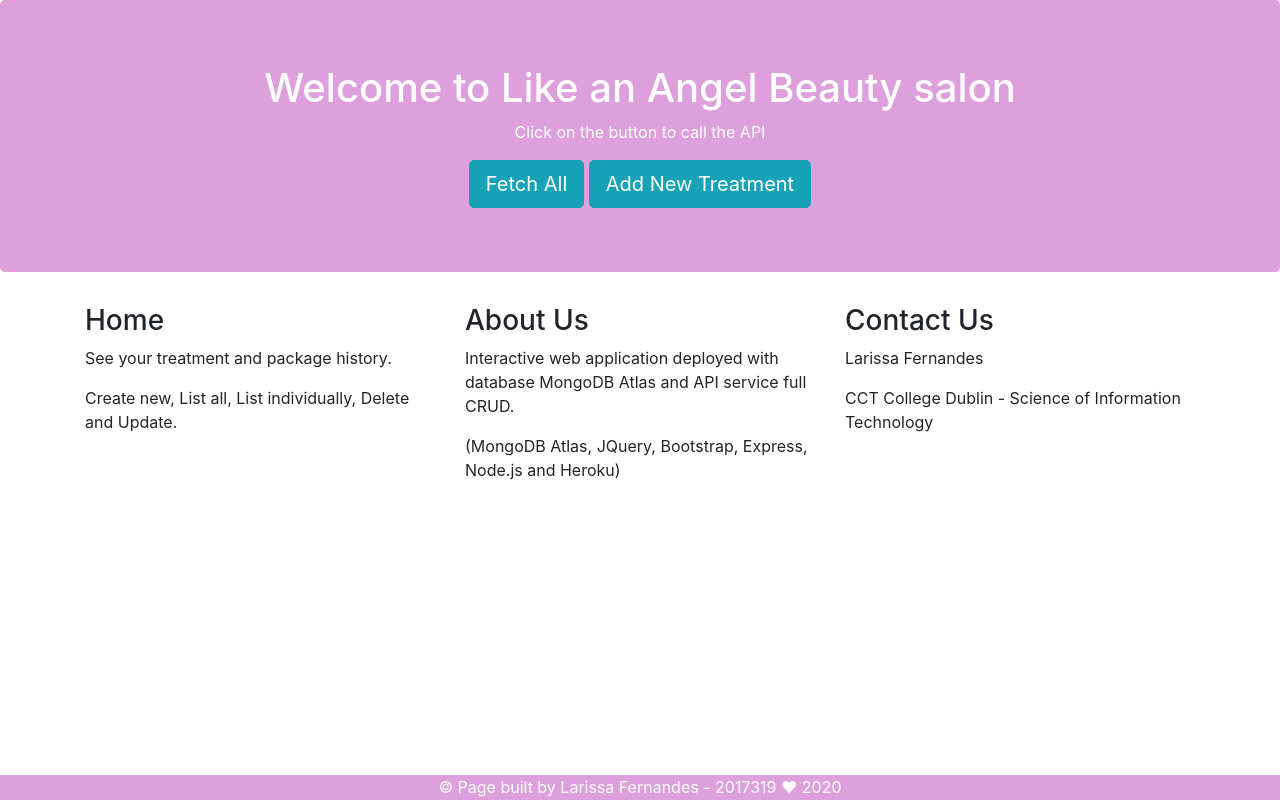
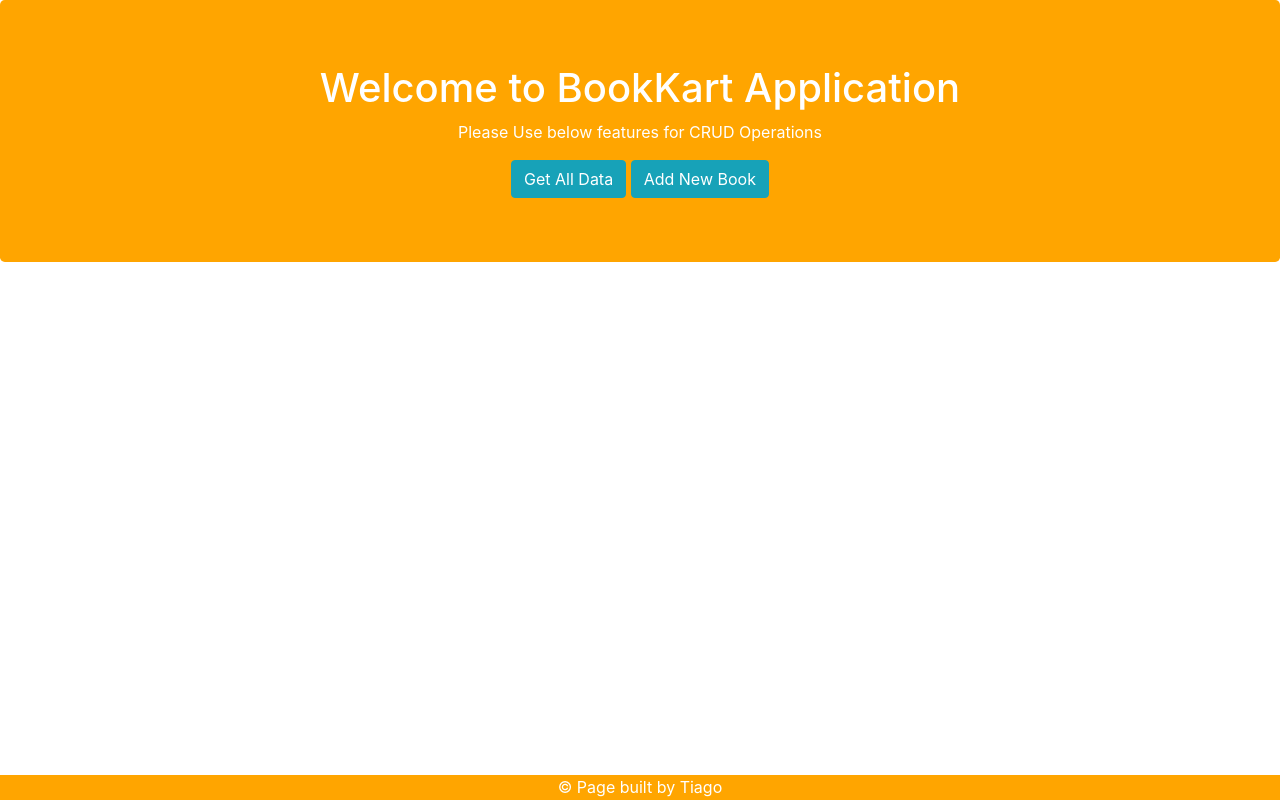
Before and after one commit to tiagodmo1/CA-Job-Listing-App-Repeat, a website: page app/view/index.html in a window 1280 px wide. Drawn offline with Linux system fonts and the light colour scheme.

Commit message:
Changes in Controller, CSS and HTML
Changes in Controller, CSS and HTML

```diff
--- a/app/controllers/BookKart.controller.js
+++ b/app/controllers/BookKart.controller.js
@@ -4,10 +4,10 @@ const BookKart = db.bookkart;
 // Create and Save a new treatments
 exports.create = (req, res) => {
     //request validation
-    if (!req.body.title) {
+   /* if (!req.body.title) {
         res.status(400).send({ message: "Content cannot be empty." });
         return;
-    }
+    }*/
 
     //create a new treatments
     const bookkart = new BookKart({
--- a/app/view/css/demo.css
+++ b/app/view/css/demo.css
@@ -3,7 +3,7 @@
    left: 0;
    bottom: 0;
    width: 100%;
-   background-color: Plum;
+   background-color: Orange;
    color: white;
    text-align: center;
     height:25px;
@@ -11,7 +11,7 @@
 
 .jumbotron{
 
-background-color: Plum;
+background-color: Orange;
 color:white;
 }
 
@@ -32,6 +32,6 @@ color:white !important;
 
  .modal-header{
 color:white !important;
-background-color: Plum;
+background-color: Orange;
 
 }
--- a/app/view/index.html
+++ b/app/view/index.html
@@ -1,7 +1,7 @@
 <!DOCTYPE html>
 <html lang="en">
 <head>
-  <title>Likeanangle</title>
+  <title>BookKart</title>
   <meta charset="utf-8">
   <meta name="viewport" content="width=device-width, initial-scale=1">
   <link rel="stylesheet" href="css/bootstrap.min.css">
@@ -18,30 +18,18 @@
 <body>
 
 <div class="jumbotron text-center">
-  <h1>Welcome to Like an Angel Beauty salon</h1>
-  <p>Click on the button to call the API</p>
+  <h1>Welcome to BookKart Application</h1>
+  <p>Please Use below features for CRUD Operations</p>
  <!-- Trigger the modal with a button -->
-  <button type="button" class="btn btn-info btn-lg" id="callApi">Fetch All</button>
+  <button type="button" class="btn btn-info" id="callApi">Get All Data</button>
 
 
  <!-- Trigger the modal with a button -->
-  <button type="button" class="btn btn-info btn-lg" id="add" data-toggle="modal" data-target="#myModal">Add New Treatment</button>
+  <button type="button" class="btn btn-info" id="add" data-toggle="modal" data-target="#myModal">Add New Book</button>
 
 
 
-<table id="example" class="table table-striped table-bordered" style="width:100%;display:none;" >
-        <thead>
-            <tr>
-                <th>Section</th>
-                <th>Item</th>
-                <th>Price</th>
 
-                <th></th>
-
-            </tr>
-        </thead>
-
-    </table>
 </div>
 
 <!-- Modal -->
@@ -51,16 +39,16 @@
       <!-- Modal content-->
       <div class="modal-content">
         <div class="modal-header">
-<h4 class="modal-title">List of Treatments </h4>
+<h4 class="modal-title">List of Books </h4>
           <button type="button" class="close" data-dismiss="modal">&times;</button>
 
         </div>
         <div class="modal-body">
 <div class="container">
-         <div class="row m-1"><div class="col-sm-3"><b>Section</b></div><div class="col-sm-9"><input type="text" class="form-control" id="section"/><input type="hidden" id="dataId"/></div></div>
-<div class="row m-1"><div class="col-sm-3"><b>Item</b></div><div class="col-sm-9"><input type="text" class="form-control" id="item"/></div></div>
+         <div class="row m-1"><div class="col-sm-3"><b>Book Name</b></div><div class="col-sm-9"><input type="text" class="form-control" id="section"/><input type="hidden" id="dataId"/></div></div>
+<div class="row m-1"><div class="col-sm-3"><b>Subejct</b></div><div class="col-sm-9"><input type="text" class="form-control" id="item"/></div></div>
 <div class="row m-1"><div class="col-sm-3"><b>Price</b></div><div class="col-sm-9"><input type="text" class="form-control" id="price"/></div></div>
-<div class="row m-1"><div class="col-sm-3"><b>Title</b></div><div class="col-sm-9"><input type="text" class="form-control" id="title"/></div></div>
+<div class="row m-1" style="display:none;"><div class="col-sm-3"><b>Title</b></div><div class="col-sm-9"><input type="text" class="form-control" id="title" value="test"/></div></div>
  </div>
         </div>
         <div class="modal-footer">
@@ -76,26 +64,22 @@
 
 
 <div class="container">
-  <div class="row">
-    <div class="col-sm-4">
-      <h3>Home</h3>
-      <p>See your treatment and package history.</p>
-      <p>Create new, List all, List individually, Delete and Update. </p>
-    </div>
-    <div class="col-sm-4">
-      <h3>About Us</h3>
-      <p>Interactive web application deployed with database MongoDB Atlas and API service full CRUD. </p>
-      <p>(MongoDB Atlas, JQuery, Bootstrap, Express, Node.js and Heroku) </p>
-    </div>
-    <div class="col-sm-4">
-      <h3>Contact Us</h3>
-      <p>Larissa Fernandes</p>
-      <p>CCT College Dublin - Science of Information Technology</p>
-    </div>
-  </div>
+  <table id="example" class="table table-striped table-bordered" style="width:100%;display:none;" >
+        <thead>
+            <tr>
+                <th>BookName</th>
+                <th>Subject</th>
+                <th>Price</th>
+
+                <th></th>
+
+            </tr>
+        </thead>
+
+    </table>
 </div>
 <div class="footer">
-  <p>&copy; Page built by Larissa Fernandes - 2017319 ❤ 2020</p>
+  <p>&copy; Page built by Tiago</p>
 </div>
 </body>
 </html>
```
